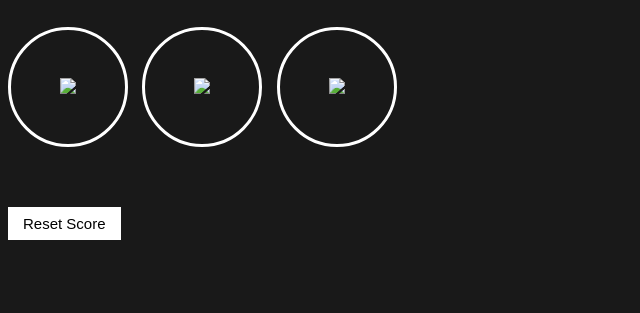
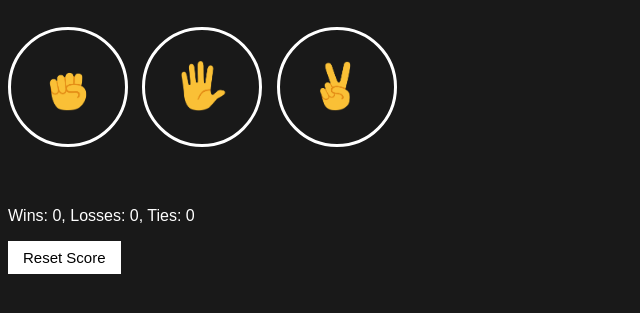
Before and after one commit to debmalya01/RockPaperScissorGame, a plain HTML site: page index.html in a window 1280 px wide. Shown: the part 67-380 px from the top of the page, without its empty margins (0-640 px from the left). Drawn offline with Linux system fonts and the light colour scheme; files that its build step writes are made by us from their sources.

Commit message:
Add files via upload

```diff
--- a/index.html
+++ b/index.html
@@ -3,20 +3,20 @@
 
 <head>
     <title>Rock Paper Scissors</title>
-    <link rel="stylesheet" href="Styles/10-rockpaperscissor.css">
+    <link rel="stylesheet" href="10-rockpaperscissor.css">
 </head>
 
 <body>
     <p class="heading">Rock Paper Scissors </p>
     <button class="move-button" onClick="
             playgame('rock');
-        "><img src="rock-paper-scissor/rock-emoji.png" class="move-icon"></button>
+        "><img src="rock-emoji.png" class="move-icon"></button>
     <button class="move-button" onClick="
             playgame('paper');
-        "><img src="rock-paper-scissor/paper-emoji.png" class="move-icon"></button>
+        "><img src="paper-emoji.png" class="move-icon"></button>
     <button class="move-button" onClick="
             playgame('scissor');
-        "><img src="rock-paper-scissor/scissor-emoji.png" class="move-icon"></button>
+        "><img src="scissor-emoji.png" class="move-icon"></button>
 
     <p class="js-result result"></p>
     <p class="js-moves moves"></p>
@@ -29,7 +29,7 @@
         localStorage.removeItem('score');
         updateScoreElement();
     ">Reset Score</button>
-    <script src="JavaScript/10-rockpaperscissor.js"></script>
+    <script src="10-rockpaperscissor.js"></script>
 </body>
 
 </html>
```
